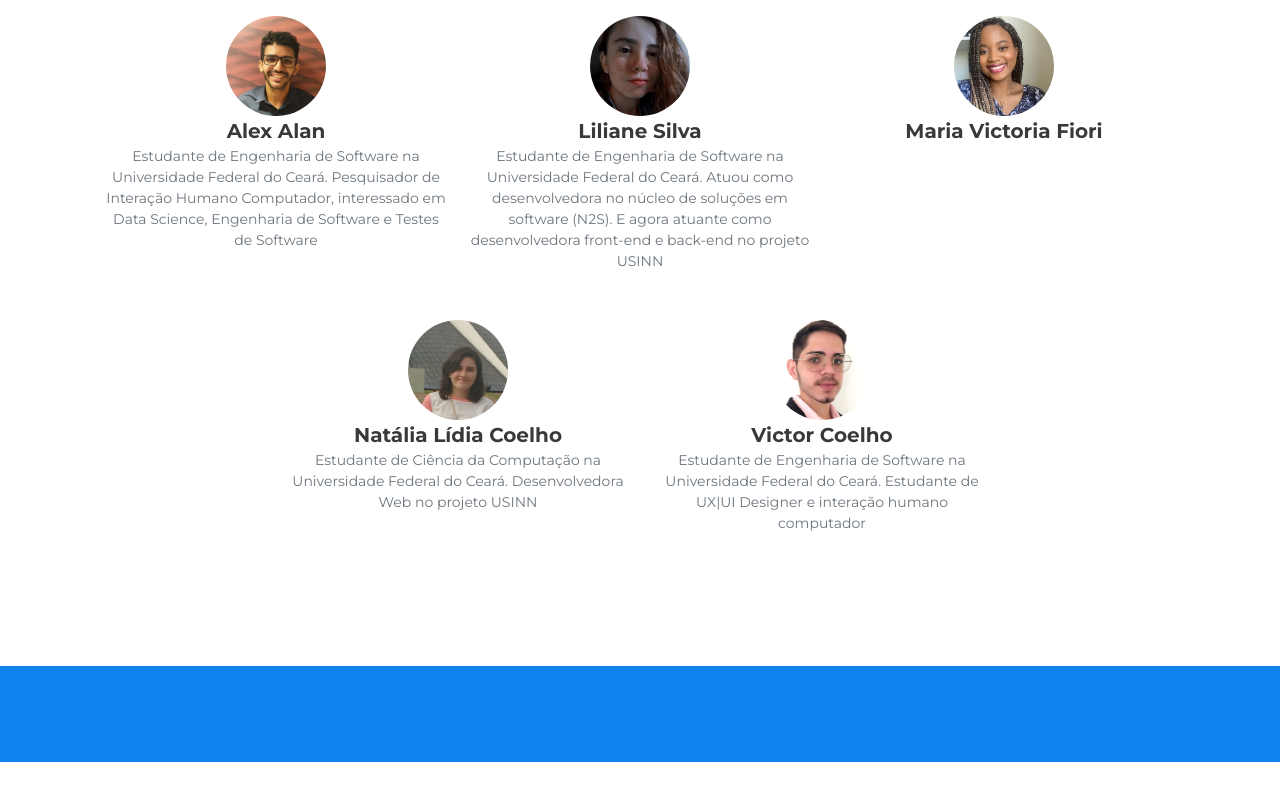
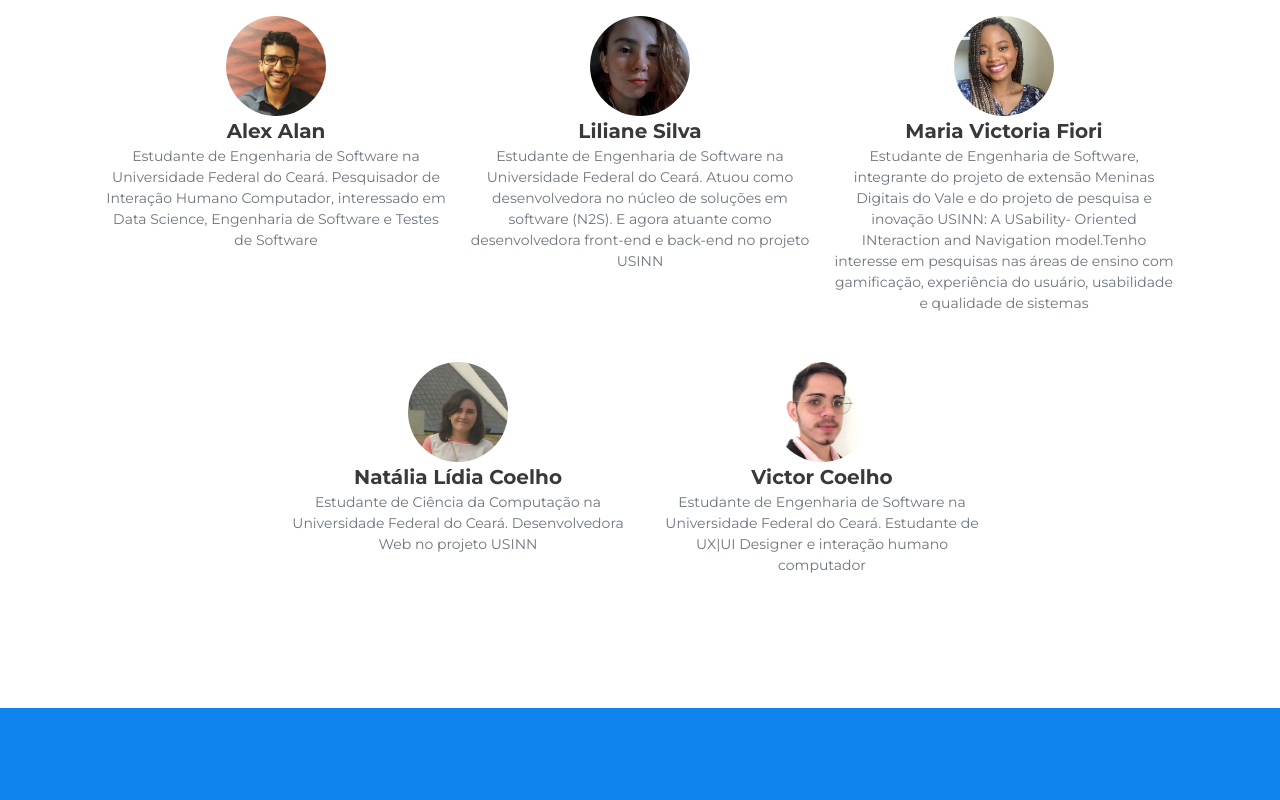
Before and after one commit to usarp/usarp.github.io, a React (Create React App) app: page / in a window 1280 px wide. Shown: the part 4267-5067 px from the top of the page. Before the commit the page ends 5029 px from the top, so only its background shows below. Built offline with nearby package versions, Linux system fonts and the light colour scheme.

Commit message:
descrição maria victoria

```diff
--- a/src/components/SectionTeam/index.jsx
+++ b/src/components/SectionTeam/index.jsx
@@ -40,7 +40,7 @@ export default function SectionTeam() {
         {
             name: 'Maria Victoria Fiori',
             photo: mavi,
-            description: ''
+            description: 'Estudante de Engenharia de Software, integrante do projeto de extensão Meninas Digitais do Vale e do projeto de pesquisa e inovação USINN: A USability- Oriented INteraction and Navigation model.Tenho interesse em pesquisas nas áreas de ensino com gamificação, experiência do usuário, usabilidade e qualidade de sistemas'
         },
         {
             name: 'Natália Lídia Coelho',
```
